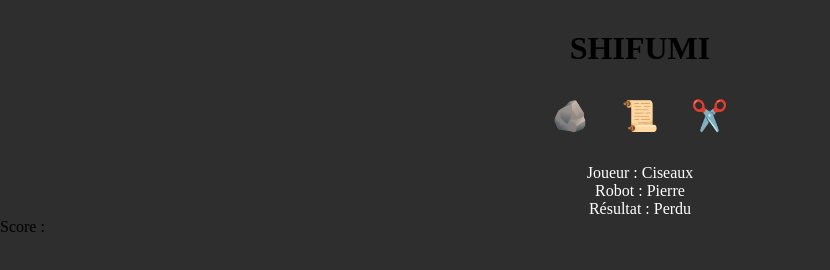
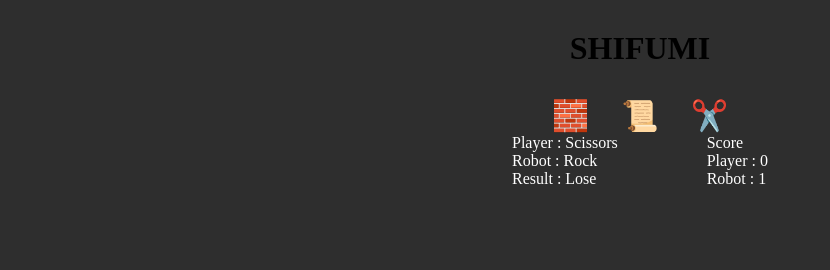
Before and after one commit to 0LrNx/Shifumi, a plain HTML site: page index.html in a window 1280 px wide. Both pictures are taken after a click on the button "✂️". Shown: the whole page, without its empty margins (0-830 px from the left). Drawn offline with Linux system fonts and the light colour scheme.

Commit message:
add : Score

```diff
--- a/index.html
+++ b/index.html
@@ -16,21 +16,30 @@
 
         <div class="box">
             <div class="container-button">
-                <button class="button" id="pierre">🪨</button>
+                <button class="button" id="pierre">🧱</button>
                 <button class="button" id="feuilles">📜</button>
                 <button class="button" id="ciseaux">✂️</button>
             </div>
 
 
-            <div class="resultat">
-                <span id="joueur">Joueur : </span>
-                <span id="robot">Robot : </span>
-                <span id="resultat">Résultat : </span>
+            <div class="container">
+                <div class="game-container">
+                    <span>Player : <span id="joueur"></span></span>
+                    <span>Robot : <span id="robot"></span></span>
+                    <span>Result : <span id="resultat"></span></span>
+                </div>
+
+                <div class="score-container">
+                    <span>Score</span>
+                    <span>Player : <span id="score-player"></span></span>
+                    <span>Robot : <span id="score-robot"></span></span>
+
+                </div>
             </div>
-
+            <!--
             <div class="score">
                 <span id="score">Score : </span>
-            </div>
+            </div> -->
 
 
         </div>
--- a/js/Shifumi.js
+++ b/js/Shifumi.js
@@ -3,50 +3,69 @@ let boutonFeuilles = document.getElementById('feuilles');
 let boutonCiseaux = document.getElementById('ciseaux');
 let resultat = document.getElementById('resultat');
 
-let joueurSpan = document.getElementById('joueur');
-let robotSpan = document.getElementById('robot');
+let tabElements = ['Rock', 'Paper', 'Scissors'];
 
-let tabElements = ['Pierre', 'Feuilles', 'Ciseaux'];
-let robotChoice = tabElements[getRandomInt(3)];
+let scorePlayer = 0;
+let scoreRobot = 0;
 
 boutonPierre.addEventListener('click', () => {
-    joueurSpan.textContent = 'Joueur : Pierre';
-    robot.textContent = 'Robot : ' + robotChoice;
-    getWinner();
+    displayGame(tabElements[0], robotChoice());
+    updateScore();
 });
 
 boutonFeuilles.addEventListener('click', () => {
-    joueurSpan.textContent = 'Joueur : Feuilles';
-    robot.textContent = 'Robot : ' + robotChoice;
-    getWinner();
+    displayGame(tabElements[1], robotChoice());
+    updateScore();
 });
 
 boutonCiseaux.addEventListener('click', () => {
-    joueurSpan.textContent = 'Joueur : Ciseaux';
-    robot.textContent = 'Robot : ' + robotChoice;
-    getWinner();
+    displayGame(tabElements[2], robotChoice());
+    updateScore();
 });
-
 
 function getRandomInt(max) {
     return Math.floor(Math.random() * Math.floor(max));
 }
 
+function robotChoice() {
+    let randomPick = tabElements[getRandomInt(3)];
+    return randomPick;
+}
 
-function getWinner() {
-    if (joueurSpan.textContent === 'Joueur : Pierre' && robotSpan.textContent === 'Robot : Ciseaux') {
-        return resultat.textContent = 'Résultat : Gagné';
-    } else if (joueurSpan.textContent === 'Joueur : Feuilles' && robotSpan.textContent === 'Robot : Pierre') {
-        return resultat.textContent = 'Resultat : Gagné';
-    } else if (joueurSpan.textContent === 'Joueur : Ciseaux' && robotSpan.textContent === 'Robot : Feuilles') {
-        return resultat.textContent = 'Résultat : Gagné';
-    } else if (joueurSpan.textContent === 'Joueur : Pierre' && robotSpan.textContent === 'Robot : Feuilles') {
-        return resultat.textContent = 'Résultat : Perdu';
-    } else if (joueurSpan.textContent === 'Joueur : Feuilles' && robotSpan.textContent === 'Robot : Ciseaux') {
-        return resultat.textContent = 'Résultat : Perdu';
-    } else if (joueurSpan.textContent === 'Joueur : Ciseaux' && robotSpan.textContent === 'Robot : Pierre') {
-        return resultat.textContent = 'Résultat : Perdu';
-    } else {
-        return resultat.textContent = 'Résultat : Egalité';
+function displayGame(playerChoice, robotChoice) {
+    // Display player choice
+    let gamestatus = document.getElementById('joueur');
+    gamestatus.innerHTML = playerChoice;
+
+    // Display robot choice
+    let robotStatus = document.getElementById('robot');
+    robotStatus.innerHTML = robotChoice;
+
+    // Display result
+    let result = document.getElementById('resultat');
+    result.innerHTML = gameIssue(playerChoice, robotChoice);
+}
+
+function gameIssue(playerChoice, robotChoice) {
+    if (playerChoice == robotChoice) return "Tie";
+    if (playerChoice == tabElements[1] && robotChoice == tabElements[0]) return "Win";
+    if (playerChoice == tabElements[2] && robotChoice == tabElements[1]) return "Win";
+    if (playerChoice == tabElements[0] && robotChoice == tabElements[2]) return "Win";
+    else return "Lose";
+}
+
+function updateScore() {
+    let scorePlayerElement = document.getElementById('score-player');
+    let scoreRobotElement = document.getElementById('score-robot');
+
+    let resultText = document.getElementById('resultat').innerText;
+
+    if (resultText === "Win") {
+        scorePlayer++;
+    } else if (resultText === "Lose") {
+        scoreRobot++;
     }
+
+    scorePlayerElement.innerText = scorePlayer;
+    scoreRobotElement.innerText = scoreRobot;
 }
--- a/styles/style.css
+++ b/styles/style.css
@@ -24,11 +24,21 @@
     justify-content: center;
 }
 
-.resultat {
+.container {
+    color: white;
+    display: flex;
+    justify-content: space-between;
+    width: 20%;
+    margin-left: auto;
+    margin-right: auto;
+}
+
+.game-container {
     display: flex;
     flex-direction: column;
-    align-items: center;
-    justify-content: center;
-    margin-top: 30px;
-    color: white;
 }
+
+.score-container {
+    display: flex;
+    flex-direction: column;
+}
```
